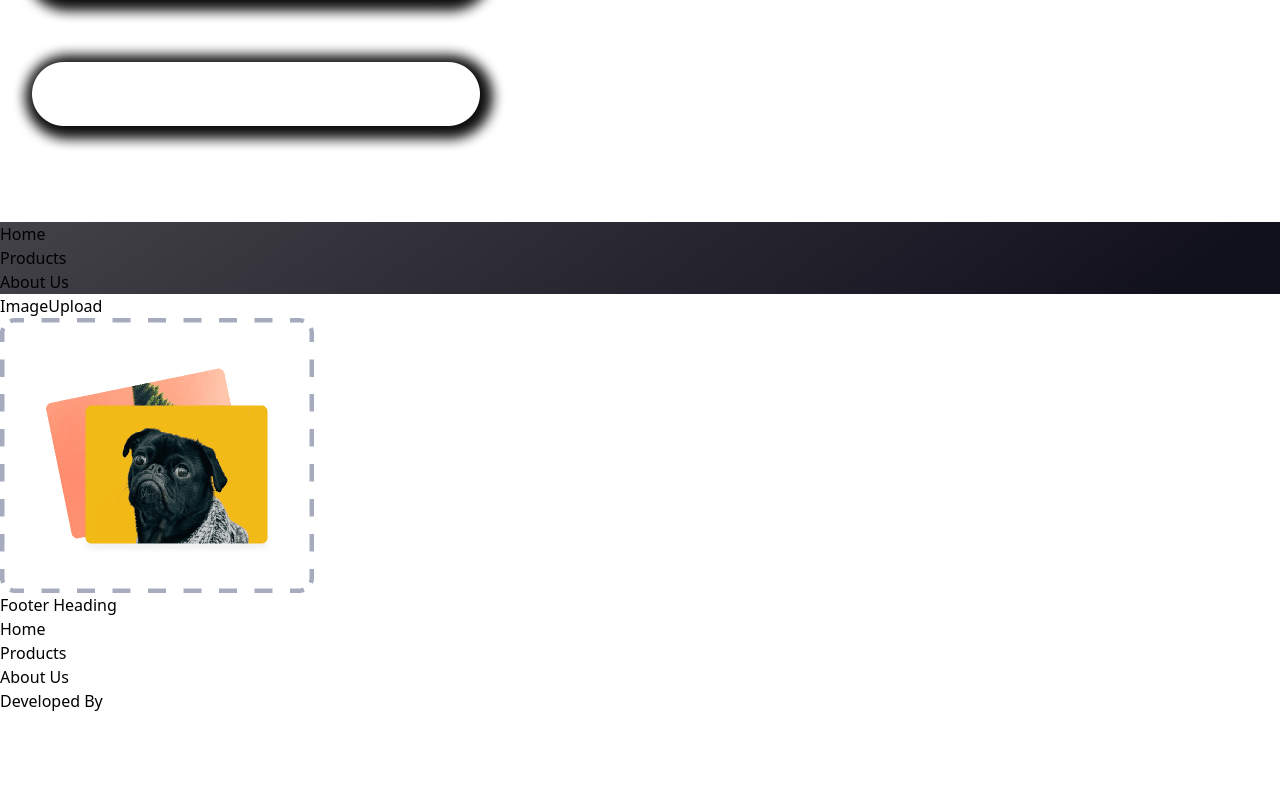
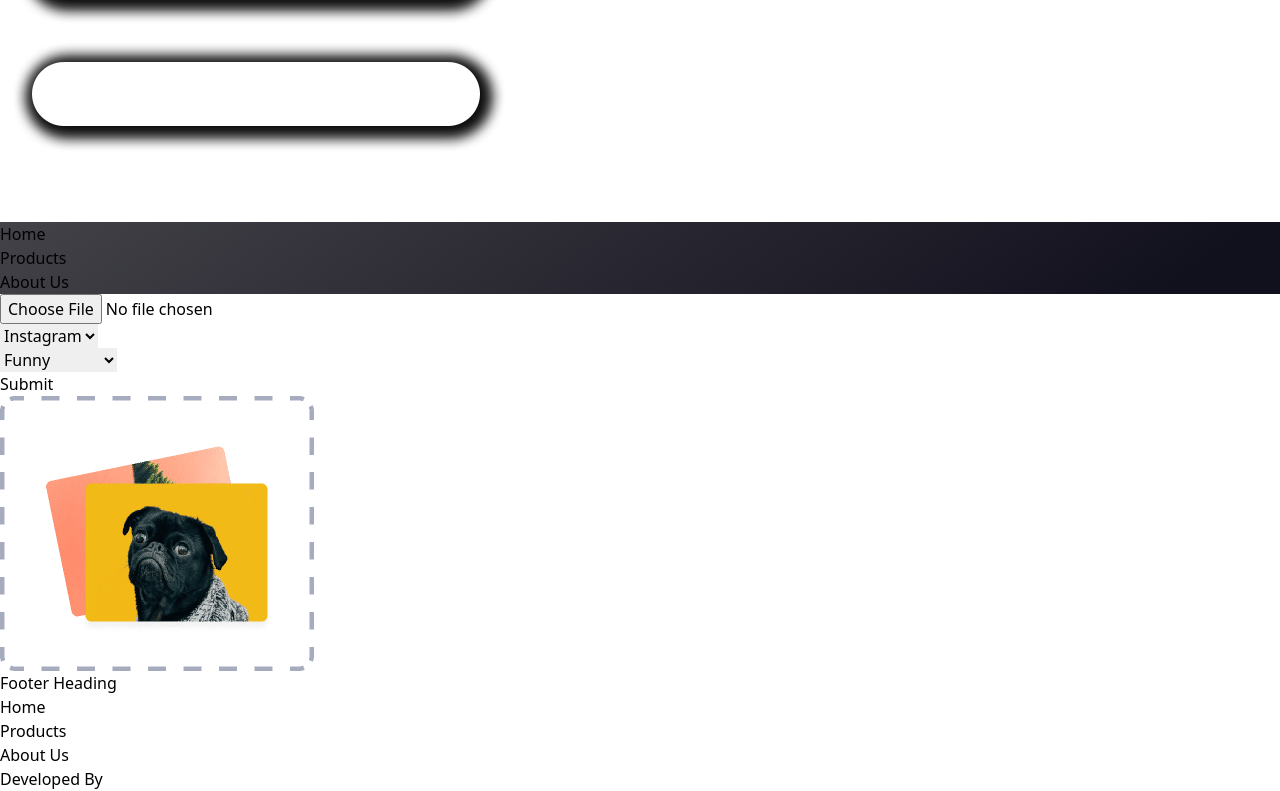
Before and after one commit to Mukul-Sharma-1998/image-caption-generation-frontend, a React (Vite) app: page / in a window 1280 px wide. Shown: the part 637-1428 px from the top of the page. Before the commit the page ends 1350 px from the top, so only its background shows below. Built offline with nearby package versions, Linux system fonts and the light colour scheme.

Commit message:
completed the functionality

```diff
--- a/package.json
+++ b/package.json
@@ -11,7 +11,8 @@
   },
   "dependencies": {
     "react": "^18.2.0",
-    "react-dom": "^18.2.0"
+    "react-dom": "^18.2.0",
+    "react-hook-form": "^7.51.5"
   },
   "devDependencies": {
     "@types/react": "^18.2.66",
--- a/src/components/ImageUpload.jsx
+++ b/src/components/ImageUpload.jsx
@@ -1,8 +1,117 @@
-import React from 'react'
+import { React, useState } from 'react'
+import { useForm } from 'react-hook-form'
+import { platforms, moods } from '../constants'
 
 const ImageUpload = () => {
+  const [platform, setPlatform] = useState("Instagram")
+  const [mood, setMood] = useState("Funny")
+  console.log(platform)
+  console.log(mood)
+
+  const url = `${import.meta.env.VITE_REACT_APP_BACKEND_URL}?platform=${platform}&mood=${mood}`;
+
+  const {register, handleSubmit, formState: {errors, isSubmitting}, setError} = useForm({
+    defaultValues:{
+      platform: "Instagram",
+      mood: "Funny"
+    }
+  })
+
+  const [captions, setCaptions] = useState([])
+  const [hashtags, setHashtags] = useState([])
+
+  const onSubmit = async (data) => {
+    try {
+      const formData = new FormData()
+      formData.append('image', data.image[0])
+      const queryParams = new URLSearchParams({
+        platform: data.platform,
+        mood: data.mood,
+      });
+      const result = await fetch(url, {
+        method: 'POST',
+        body: formData
+      })
+      const jsonResult = await result.json()
+      // setCaptions(prev => [...prev, jsonResult.captions])
+      setCaptions(jsonResult.captions)
+      setHashtags(jsonResult.hashtags)
+      if(!result.ok) {
+        throw new Error()
+      }
+    }
+    catch (error) {
+      setError("root", {
+        message: "Something went worng, please try again in few minutes!"
+      })
+    }
+  }
+
   return (
-    <div className='text-white'>ImageUpload</div>
+    <div>
+      <form encType='multipart/form-data' onSubmit={handleSubmit(onSubmit)}>
+
+        <input {...register('image', {
+          required: "Image is required"
+        })} type="file" accept='image/*' />
+        {errors.image && <div className='text-red-500'>{errors.image.message}</div>}
+
+        {/* <input {...register('platform', {
+          required: "Platform is required"
+        })} type="text" placeholder='Instagram'/> */}
+        <div>
+          <select {...register('platform', {
+            required: "Platform id required"
+          })}
+          onChange={(e) => {
+            setPlatform(e.target.value)
+          }}
+          >
+            {platforms.map((eachPlatform, index) => (
+              <option value={eachPlatform} key={index}>{eachPlatform}</option>
+            ))}
+          </select>
+        </div>
+        {errors.platform && <div className='text-red-500'>{errors.platform.message}</div>}
+
+        {/* <input {...register('mood', {
+          required: "Mood is required"
+        })} type="text" placeholder='Funny'/> */}
+        <div>
+          <select {...register('mood', {
+            required: "Mood id required"
+          })}
+          onChange={(e) => {
+            setMood(e.target.value)
+          }}
+          >
+            {moods.map((eachMood, index) => (
+              <option value={eachMood} key={index}>{eachMood}</option>
+            ))}
+          </select>
+        </div>
+        {errors.mood && <div className='text-red-500'>{errors.mood.message}</div>}
+
+        <button type='submit' disabled={isSubmitting} className='text-white'>
+          {isSubmitting? "Loading..." : "Submit"}
+        </button>
+
+        {errors.root && <div className='text-red-500'>{errors.root.message}</div>}
+      </form>
+      <div>
+        {captions.map((caption, index) => (
+          <div>
+            <h1 className='text-white'>{caption}</h1> <br />
+          </div>
+        ))}
+        {hashtags.map((hashtag, index) => (
+          <div>
+            <h1 className='text-white'>{hashtag}</h1>
+          </div>
+        ))}
+      </div>
+    </div>
+
   )
 }
 
--- a/src/constants/index.js
+++ b/src/constants/index.js
@@ -31,3 +31,37 @@ export const footerLinks = [
         title: "Developed By"
     }
 ]
+
+export const platforms = [
+    "Facebook",
+    "Instagram",
+    "Twitter",
+    "LinkedIn",
+    "Snapchat",
+    "TikTok",
+    "Reddit",
+    "YouTube",
+]
+
+export const moods = [
+    "Cheeky",
+    "Funny",
+    "Quirky",
+    "Sarcastic",
+    "Inspirational",
+    "Motivational",
+    "Cute",
+    "Romantic",
+    "Sassy",
+    "Elegant",
+    "Edgy",
+    "Thoughtful",
+    "Playful",
+    "Witty",
+    "Cool",
+    "Classy",
+    "Charming",
+    "Nostalgic",
+    "Exciting",
+    "Adventurous"
+];
```
Also changed, not shown: 2 other files (tests, documents, lock files or other folders).
